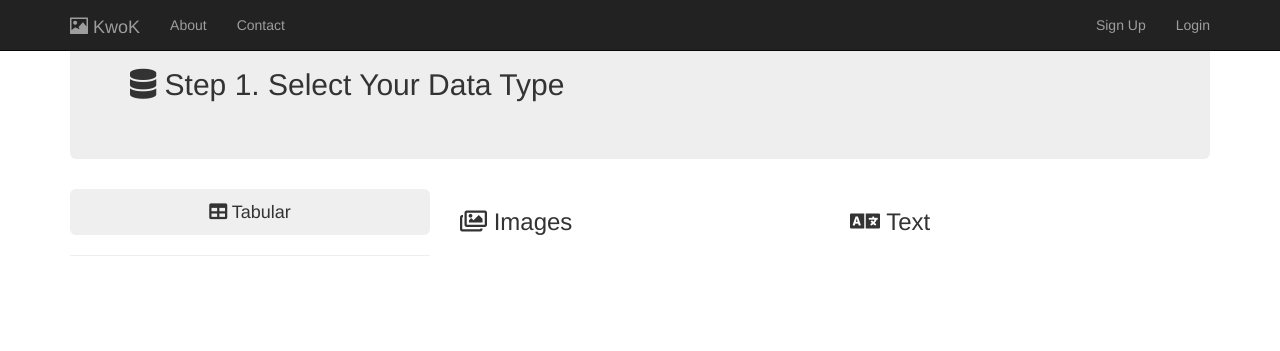
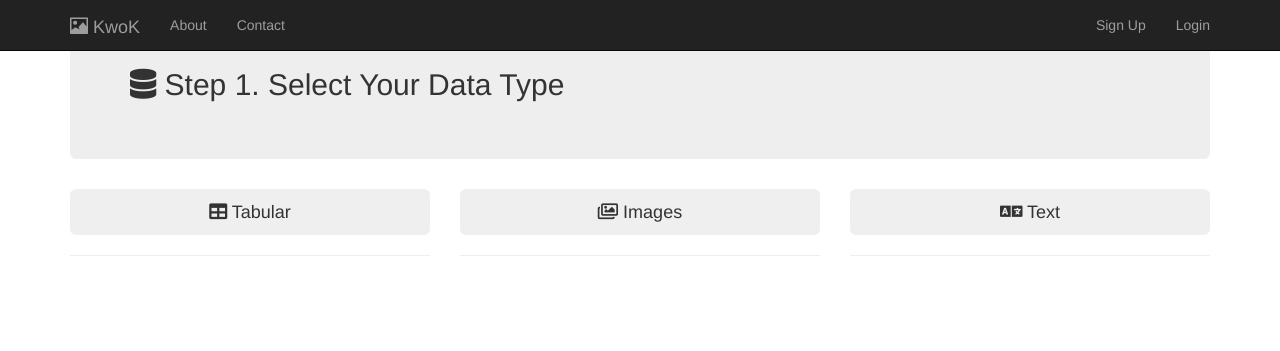
Before and after one commit to rc1208/Keras-without-Keras, a Flask app: page / in a window 1280 px wide. Shown: the top 351 px of the page. Run offline with Flask 2, Linux system fonts and the light colour scheme; some libraries are stand-ins or nearby versions.

Commit message:
incorporate html

```diff
--- a/app.py
+++ b/app.py
@@ -3,9 +3,15 @@ from flask import Flask,render_template, request,jsonify,Response
 #Create the app object that will route our calls
 app = Flask(__name__)
 # Add a single endpoint that we can use for testing
+
 @app.route('/', methods = ['GET'])
 def home():
     return render_template('index.html')
+
+@app.route('/tabular_upload', methods = ['GET'])
+def tabular_upload():
+    return render_template('tabular_upload.html')
+
 #When run from command line, start the server
 if __name__ == '__main__':
     app.run(host ='0.0.0.0', port = 3333, debug = True)
--- a/templates/index.html
+++ b/templates/index.html
@@ -59,7 +59,7 @@
                                       </ul>
                                </li>
                              </ul>
-                              <a type="button" class="btn btn-primary" href="tabular_upload.html"> Import Your Data  </a>
+                              <a type="button" class="btn btn-primary" href="tabular_upload"> Import Your Data  </a>
                               <a type="button" class="btn btn-primary"> Use Example Data</a>
                        </div>
                        <hr />
@@ -68,13 +68,34 @@
 
                 <div class="col-lg-4">
                     <div class="content">
-                       <h3> <i class="far fa-images"></i> Images </h3>
+                       <button type="button" class="btn btn-light btn-lg btn-block rounded-0" data-toggle="collapse" data-target="#images">  <i class="far fa-images"></i> Images </button>
+                       <div class="collapse" id="images">
+                           <ul>
+                               <li class="list-inline-item"><h4> Input are images, should be same size </h4></li>
+                               <li class="list-inline-item"><h4> Output is a file with a column of catogories </h4></li>
+                               <li class="list-inline-item"><h4> only support images classification now </h4></li>
+                             </ul>
+                              <a type="button" class="btn btn-primary" href="images_upload"> Import Your Data  </a>
+                              <a type="button" class="btn btn-primary"> Use Example Data</a>
+                       </div>
+                       <hr />
                     </div>
                 </div>
 
                 <div class="col-lg-4">
                     <div class="content">
-                       <h3> <i class="fas fa-language"></i> Text </h3>
+                       <button type="button" class="btn btn-light btn-lg btn-block rounded-0" data-toggle="collapse" data-target="#text">  <i class="fas fa-language"></i> Text </button>
+                       <div class="collapse" id="text">
+                           <ul>
+                               <li class="list-inline-item"><h4> Input is a txt file </h4></li>
+                               <li class="list-inline-item"><h4> each row is a training sample (sentence, paragraph) </h4></li>
+                               <li class="list-inline-item"><h4> Output is a txt file of categories </h4></li>
+                               <li class="list-inline-item"><h4> only support NLP classification now</h4></li>
+                             </ul>
+                              <a type="button" class="btn btn-primary" href="text_upload"> Import Your Data  </a>
+                              <a type="button" class="btn btn-primary"> Use Example Data</a>
+                       </div>
+                       <hr />
                     </div>
                 </div>
 
```
Also changed, not shown: templates/tabular_upload.html (+10 -7 lines).
